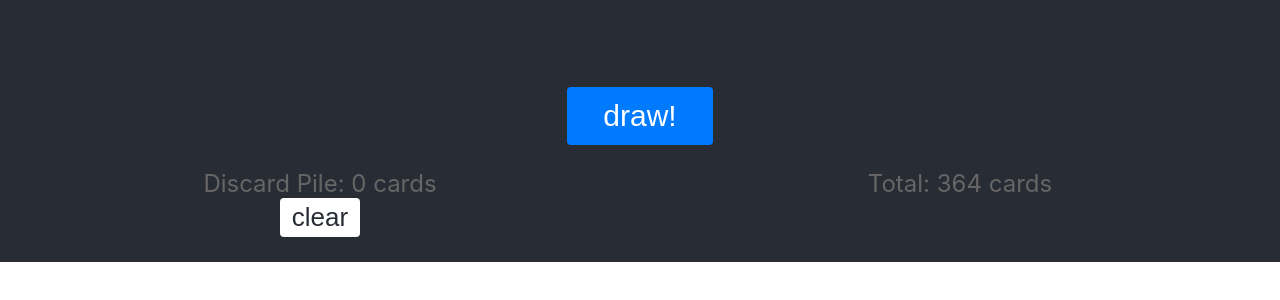
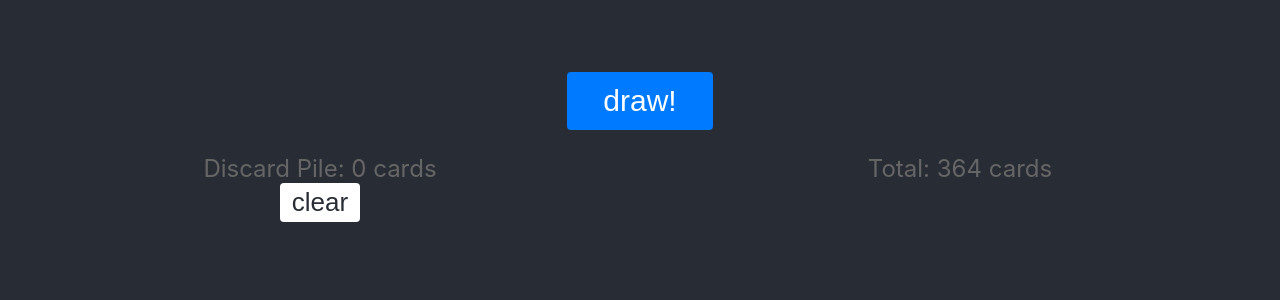
Before and after one commit to SSadamune/top-ten, a React (Create React App) app: page / in a window 1280 px wide. Shown: the part 538-838 px from the top of the page. Before the commit the page ends 800 px from the top, so only its background shows below. Built offline with nearby package versions, Linux system fonts and the light colour scheme.

Commit message:
feat: Move App.tsx to components/ and rename it to main.tsx

```diff
--- a/src/App.module.scss
+++ b/src/components/main.module.scss
@@ -8,7 +8,7 @@
 .appBody {
   display: flex;
   justify-content: center;
-  flex: 1 0 75vh;
+  flex: 0 0 70vh;
   align-items: flex-end;
 }
 
@@ -20,11 +20,11 @@
 }
 
 .appFooter {
-  flex: 1 0 25vh;
+  flex: 0 0 30vh;
   display: flex;
   flex-direction: column;
   align-items: center;
-  justify-content: center;
+  padding-top: calc(10px + 5vh);
   font-size: calc(8px + 2vmin);
 }
 
--- a/src/index.tsx
+++ b/src/index.tsx
@@ -1,16 +1,16 @@
 import React from "react";
 import ReactDOM from "react-dom/client";
 import "./index.css";
-import App from "./App";
+import App from "./components/main";
 import reportWebVitals from "./reportWebVitals";
 
 const root = ReactDOM.createRoot(
-  document.getElementById("root") as HTMLElement,
+  document.getElementById("root") as HTMLElement
 );
 root.render(
   <React.StrictMode>
     <App />
-  </React.StrictMode>,
+  </React.StrictMode>
 );
 
 // If you want to start measuring performance in your app, pass a function
```
Also changed, not shown: src/components/main.tsx (renamed from src/App.tsx, +5 -5 lines), 1 other file (tests, documents, lock files or other folders).
